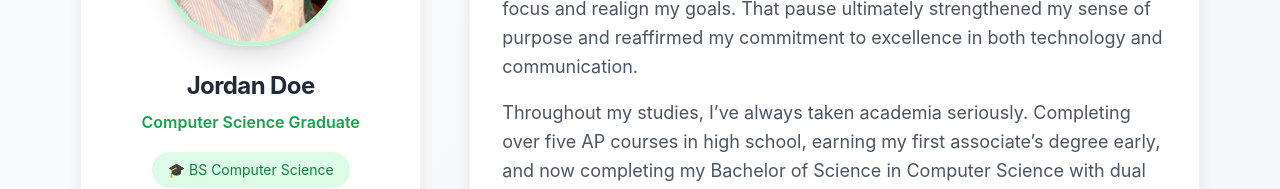
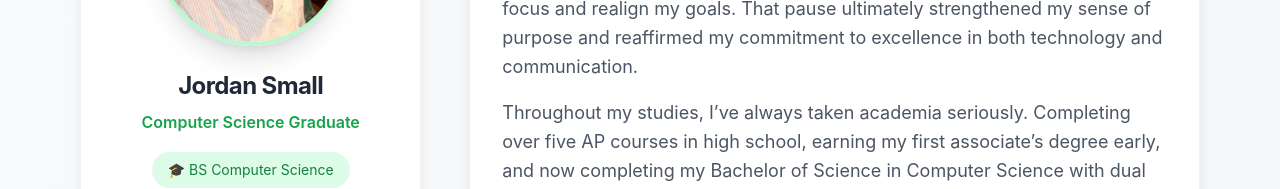
Before and after one commit to sm4j/port_v2, a Next.js app in the folder portfolio-template/: page /about in a window 1280 px wide. Shown: the part 491-680 px from the top of the page. Built offline with nearby package versions, Linux system fonts and the light colour scheme.

Commit message:
Small typo.

```diff
--- a/portfolio-template/src/app/about/page.tsx
+++ b/portfolio-template/src/app/about/page.tsx
@@ -22,7 +22,7 @@
                                 alt="Profile"
                                 className="w-48 h-48 rounded-full mx-auto mb-6 border-4 border-green-200 shadow-xl hover:scale-105 transition-transform duration-300"
                             />
-                            <h2 className="text-2xl font-bold text-gray-800 mb-2">Jordan Doe</h2>
+                            <h2 className="text-2xl font-bold text-gray-800 mb-2">Jordan Small</h2>
                             <p className="text-green-600 font-semibold mb-4">Computer Science Graduate</p>
                             <div className="space-y-2">
                                 <div className="inline-block px-4 py-2 bg-green-100 text-green-700 rounded-full text-sm">
```
